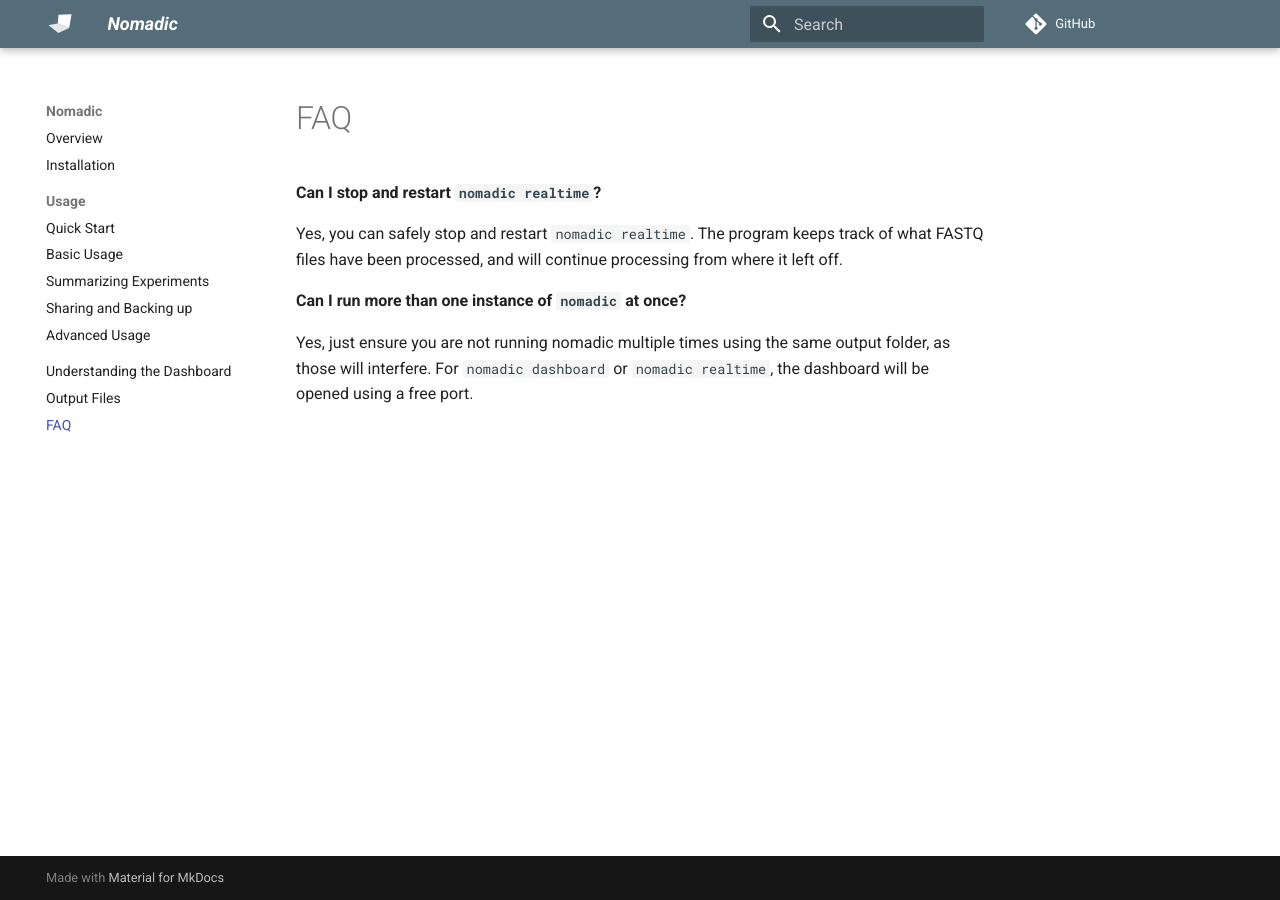
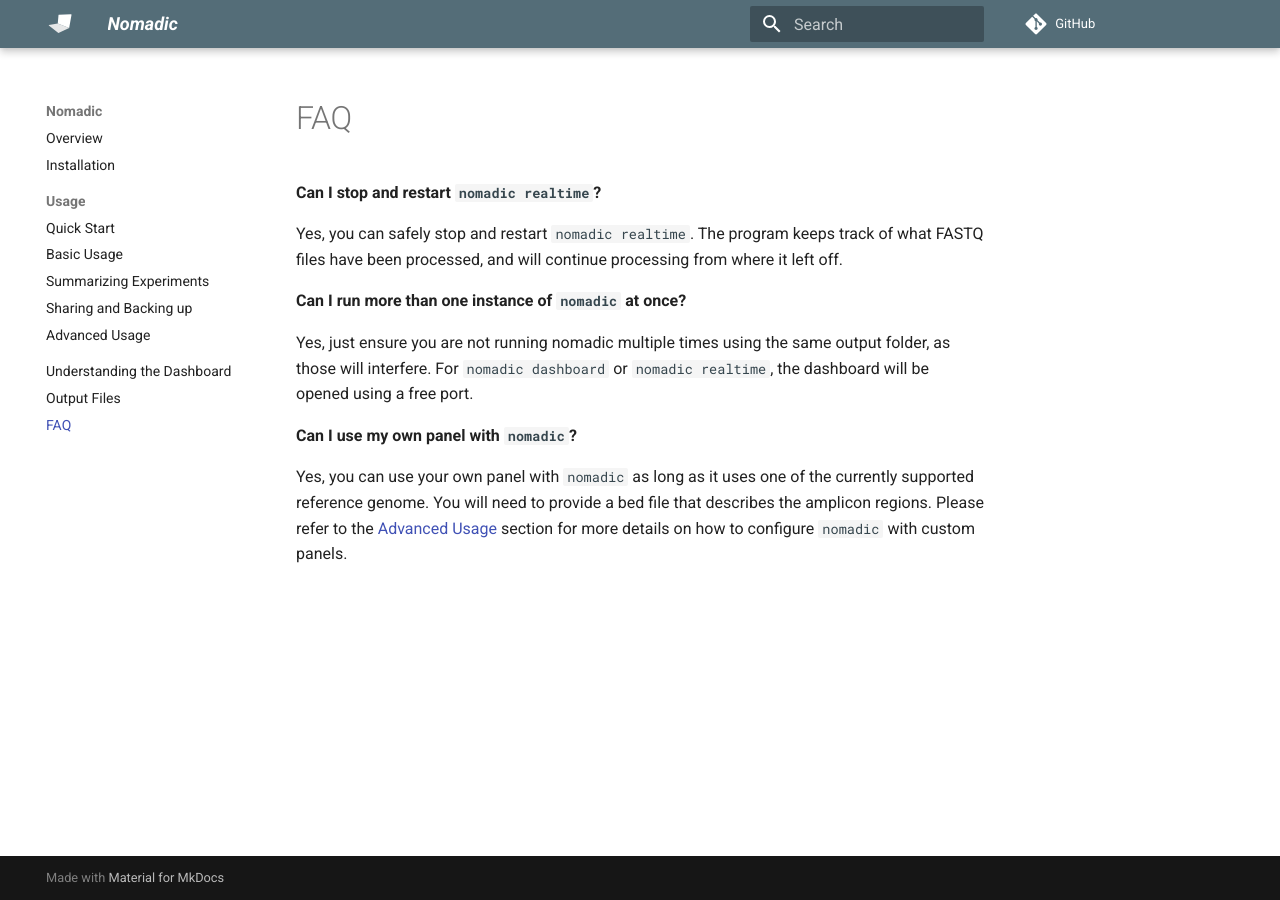
Before and after one commit to JasonAHendry/nomadic, an MkDocs documentation site: the page built from docs/faq.md, in a window 1280 px wide. Built offline with MkDocs 1.6.1 and Material for MkDocs 9.7.7, drawn with Linux system fonts in a browser that asks for light colours; comment, search, counter and statistics services are not loaded.

Commit message:
Update docs paper reference and faq

```diff
--- a/docs/faq.md
+++ b/docs/faq.md
@@ -6,3 +6,7 @@ Yes, you can safely stop and restart `nomadic realtime`. The program keeps track
 
 Yes, just ensure you are not running nomadic multiple times using the same output folder, as those will interfere.
 For `nomadic dashboard` or `nomadic realtime`, the dashboard will be opened using a free port.
+
+**Can I use my own panel with `nomadic`?**
+
+Yes, you can use your own panel with `nomadic` as long as it uses one of the currently supported reference genome. You will need to provide a bed file that describes the amplicon regions. Please refer to the [Advanced Usage](advanced.md) section for more details on how to configure `nomadic` with custom panels.
```
Also changed, not shown: docs/index.md (+3 -1 lines).
